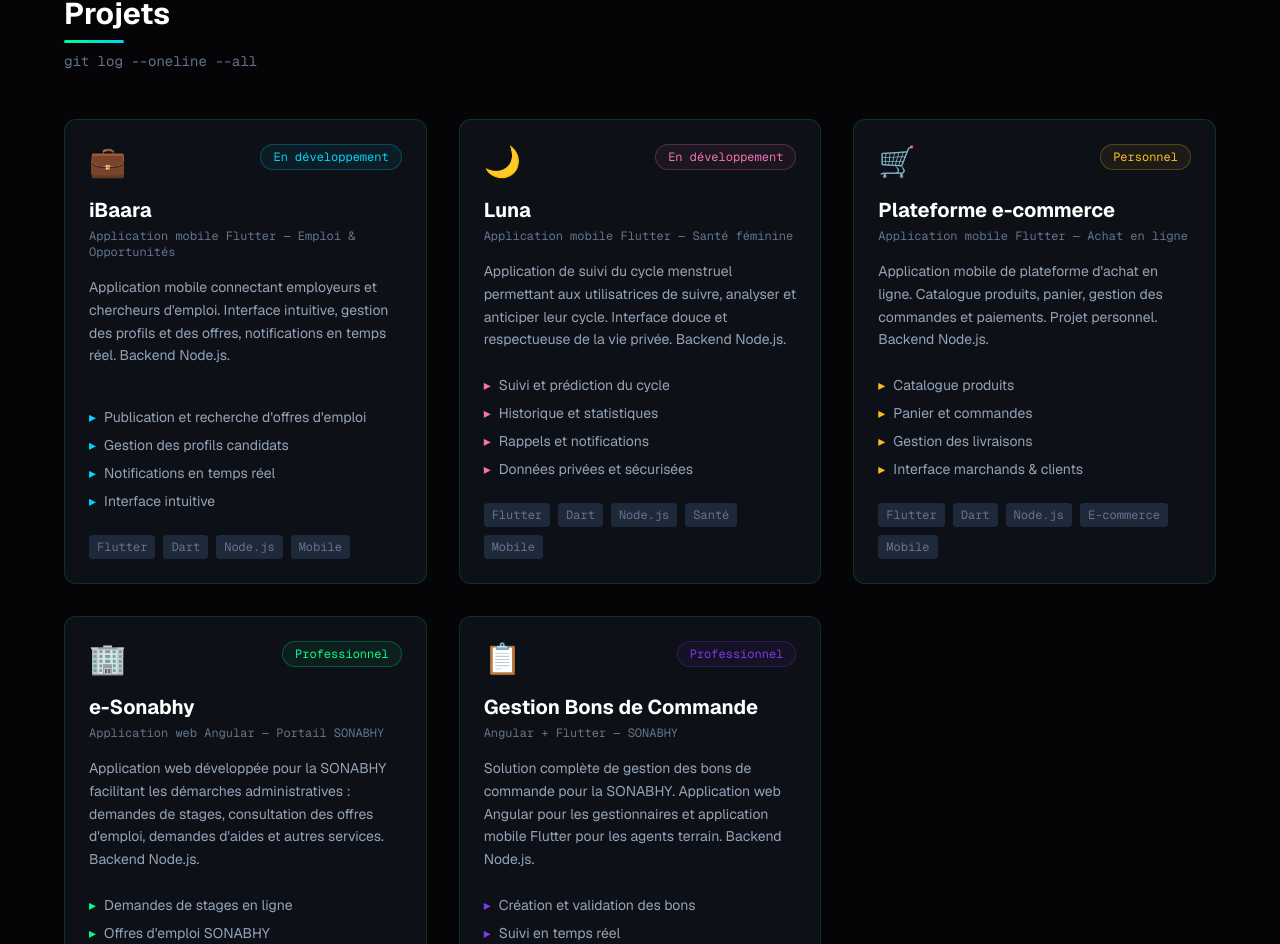
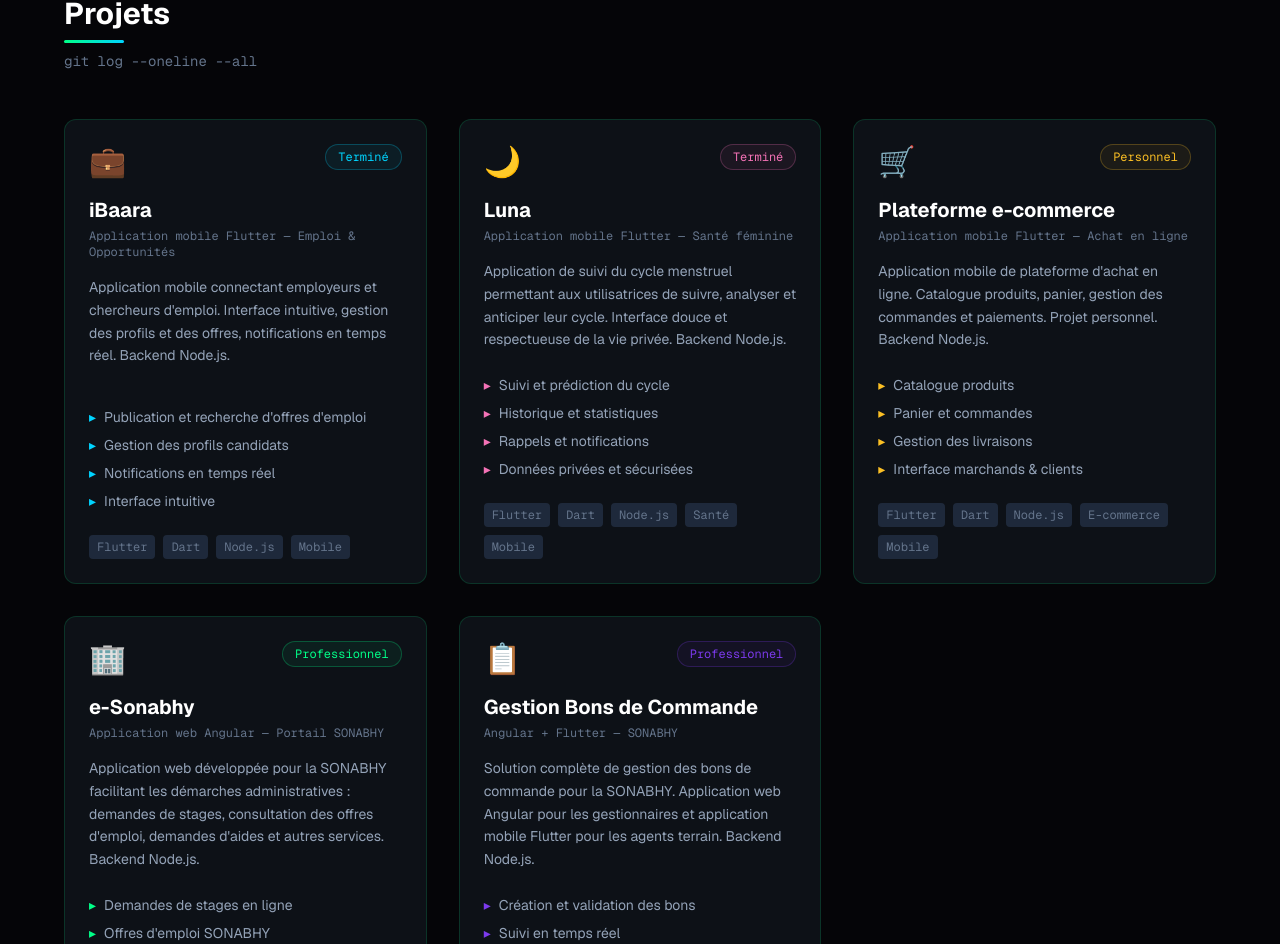
Before and after one commit to Charid30/bationo, a Next.js app: page / in a window 1280 px wide. Shown: the part 2667-3611 px from the top of the page. Built offline with nearby package versions, Linux system fonts and the light colour scheme.

Commit message:
Initial portfolio

```diff
--- a/app/components/Navbar.tsx
+++ b/app/components/Navbar.tsx
@@ -107,7 +107,7 @@ export default function Navbar() {
               <a
                 key={link.href}
                 href={link.href}
-                className="text-2xl font-bold text-[#94a3b8] hover:text-[#00ff88] transition-colors py-3 border-b border-[rgba(255,255,255,0.05)]"
+                className="text-base font-medium text-[#94a3b8] hover:text-[#00ff88] transition-colors py-3 border-b border-[rgba(255,255,255,0.05)]"
                 onClick={() => setMenuOpen(false)}
               >
                 {link.label}
--- a/app/components/Projects.tsx
+++ b/app/components/Projects.tsx
@@ -13,7 +13,7 @@ const projects = [
       "Notifications en temps réel",
       "Interface intuitive",
     ],
-    status: "En développement",
+    status: "Terminé",
   },
   {
     title: "Luna",
@@ -29,7 +29,7 @@ const projects = [
       "Rappels et notifications",
       "Données privées et sécurisées",
     ],
-    status: "En développement",
+    status: "Terminé",
   },
   {
     title: "Plateforme e-commerce",
```
